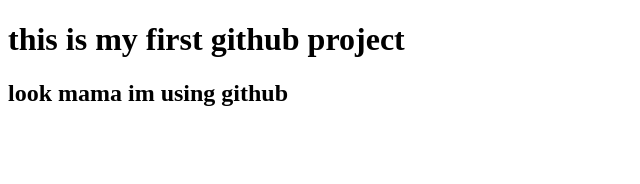
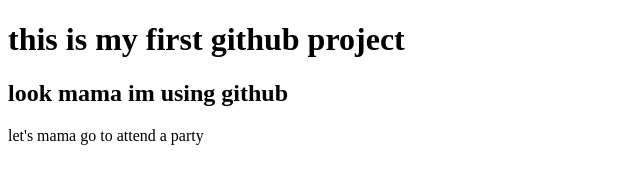
Before and after one commit to yamin172/YaminMiah, a plain HTML site: page index.html in a window 1280 px wide. Shown: the whole page, without its empty margins (0-640 px from the left). Drawn offline with Linux system fonts and the light colour scheme.

Commit message:
set a party

```diff
--- a/index.html
+++ b/index.html
@@ -8,5 +8,6 @@
 <body>
     <h1>this is my first github project</h1>
     <h2>look mama im using github</h2>
+    <p>let's mama go to attend a party </p>
 </body>
 </html>
```
